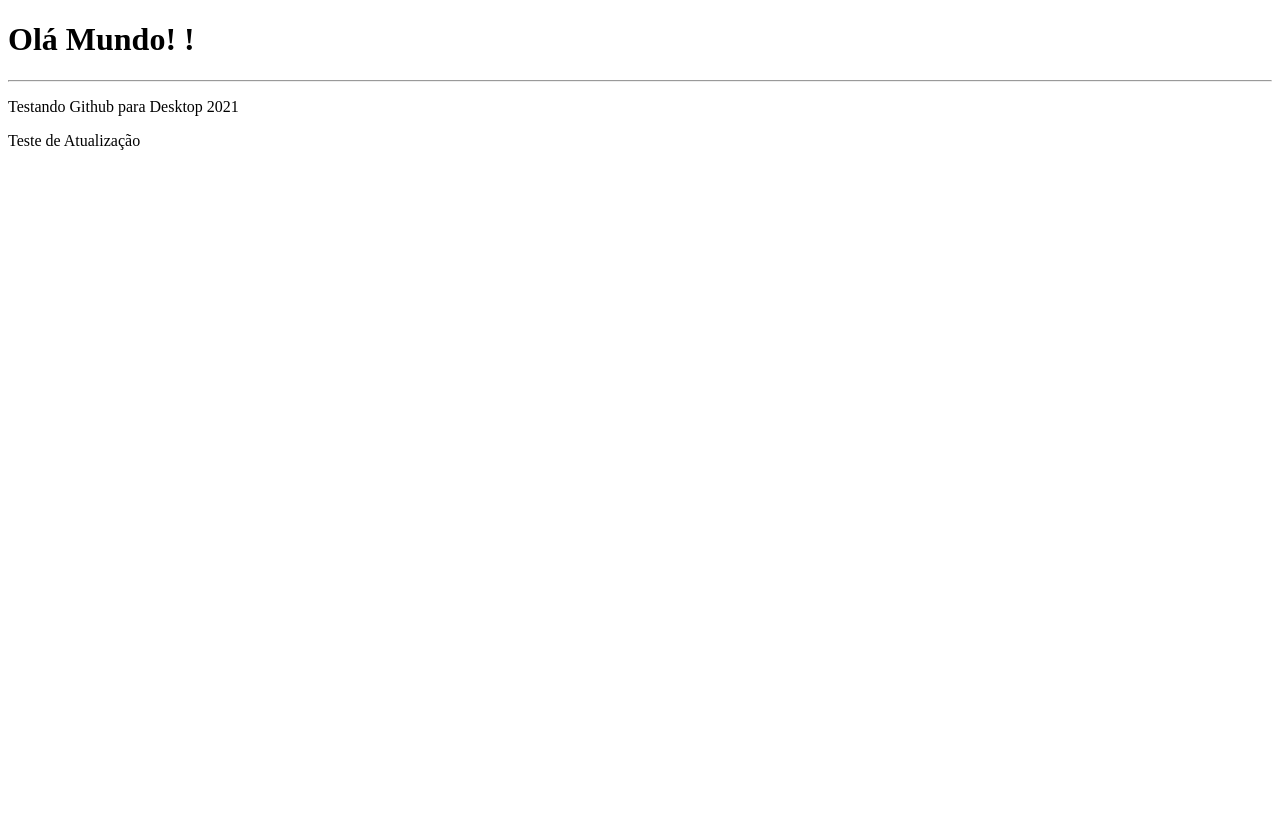
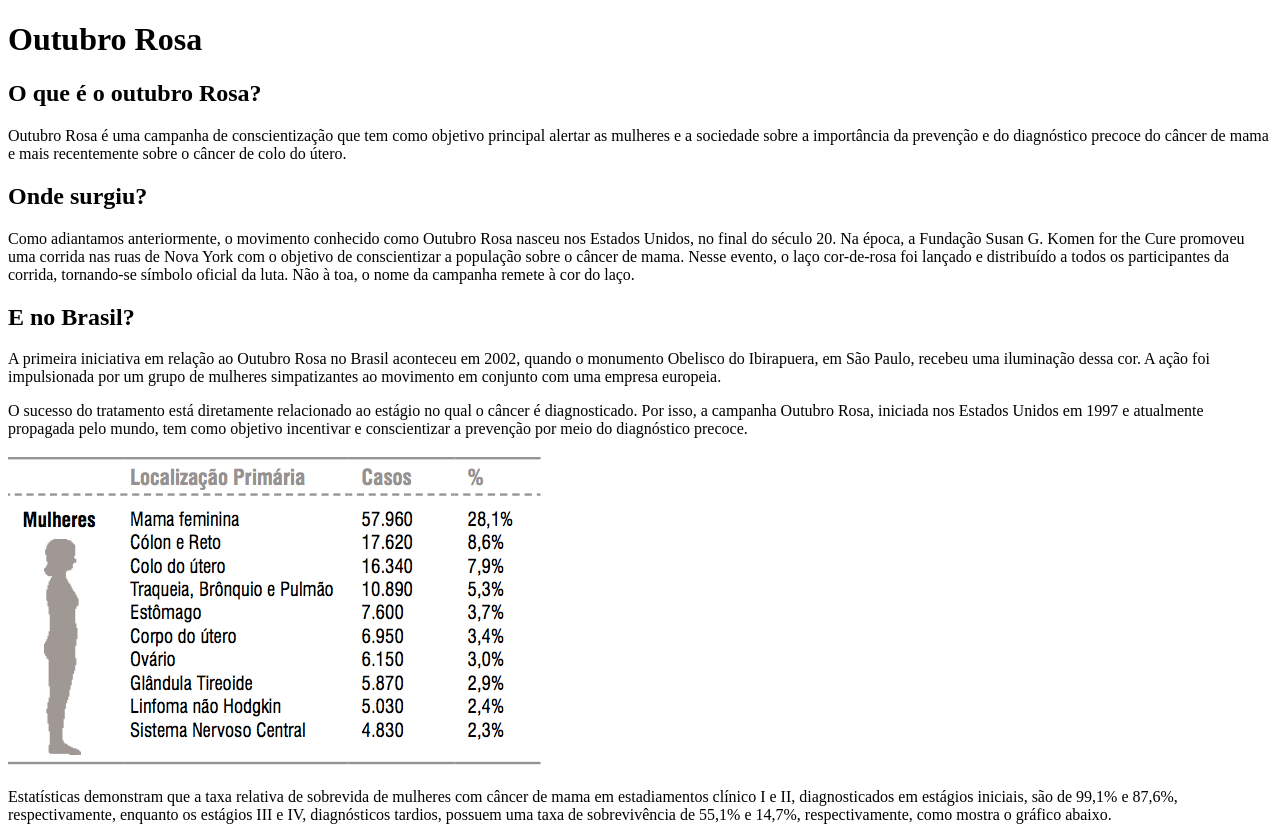
Before and after one commit to Jesua02/2151-Jesua, a plain HTML site: page aula/index.html in a window 1280 px wide. Shown: the top 827 px of the page. Before the commit the page ends 800 px from the top, so only its background shows below. Drawn offline with Linux system fonts and the light colour scheme.

Commit message:
atualização

```diff
--- a/aula/index.html
+++ b/aula/index.html
@@ -7,9 +7,25 @@
     <title>Document</title>
 </head>
 <body>
-    <h1> Olá Mundo! !</h1>
-    <hr>
-    <P> Testando Github para Desktop 2021</P>
-    <P>Teste de Atualização</P>
+    <h1> Outubro Rosa</h1>
+
+    <h2>O que é o outubro Rosa?</h2>
+           <p> Outubro Rosa é uma campanha de conscientização que tem como objetivo principal alertar as mulheres e a sociedade sobre a importância da prevenção e do diagnóstico precoce do câncer de mama e mais recentemente sobre o câncer de colo do útero.</p>
+
+    <h2>Onde surgiu? </h2>
+            <P>Como adiantamos anteriormente, o movimento conhecido como Outubro Rosa nasceu nos Estados Unidos, no final do século 20. Na época, a Fundação Susan G. Komen for the Cure promoveu uma corrida nas ruas de Nova York com o objetivo de conscientizar a população sobre o câncer de mama.
+
+        Nesse evento, o laço cor-de-rosa foi lançado e distribuído a todos os participantes da corrida, tornando-se símbolo oficial da luta. Não à toa, o nome da campanha remete à cor do laço. </P>
+
+   <h2>E no Brasil?</h2>
+           <p> A primeira iniciativa em relação ao Outubro Rosa no Brasil aconteceu em 2002, quando o monumento Obelisco do Ibirapuera, em São Paulo, recebeu uma iluminação dessa cor. A ação foi impulsionada por um grupo de mulheres simpatizantes ao movimento em conjunto com uma empresa europeia.</p>
+
+           <p>O sucesso do tratamento está diretamente relacionado ao estágio no qual o câncer é diagnosticado. Por isso, a campanha Outubro Rosa, iniciada nos Estados Unidos em 1997 e atualmente propagada pelo mundo, tem como objetivo incentivar e conscientizar a prevenção por meio  do diagnóstico precoce.</p>
+
+              <img src="imagem outubro rosa.png" alt="">
+
+           <p>Estatísticas demonstram que a taxa relativa de sobrevida de mulheres com câncer de mama em estadiamentos clínico I e II, diagnosticados em estágios iniciais, são de 99,1% e 87,6%, respectivamente, enquanto os estágios III e IV, diagnósticos tardios, possuem uma taxa de sobrevivência de 55,1% e 14,7%, respectivamente, como mostra o gráfico abaixo.</p>
+
+           <img src="texto.png" alt="">
 </body>
 </html>
```
Also changed, not shown: aula/imagem outubro rosa.png (added), aula/texto.png (added).
